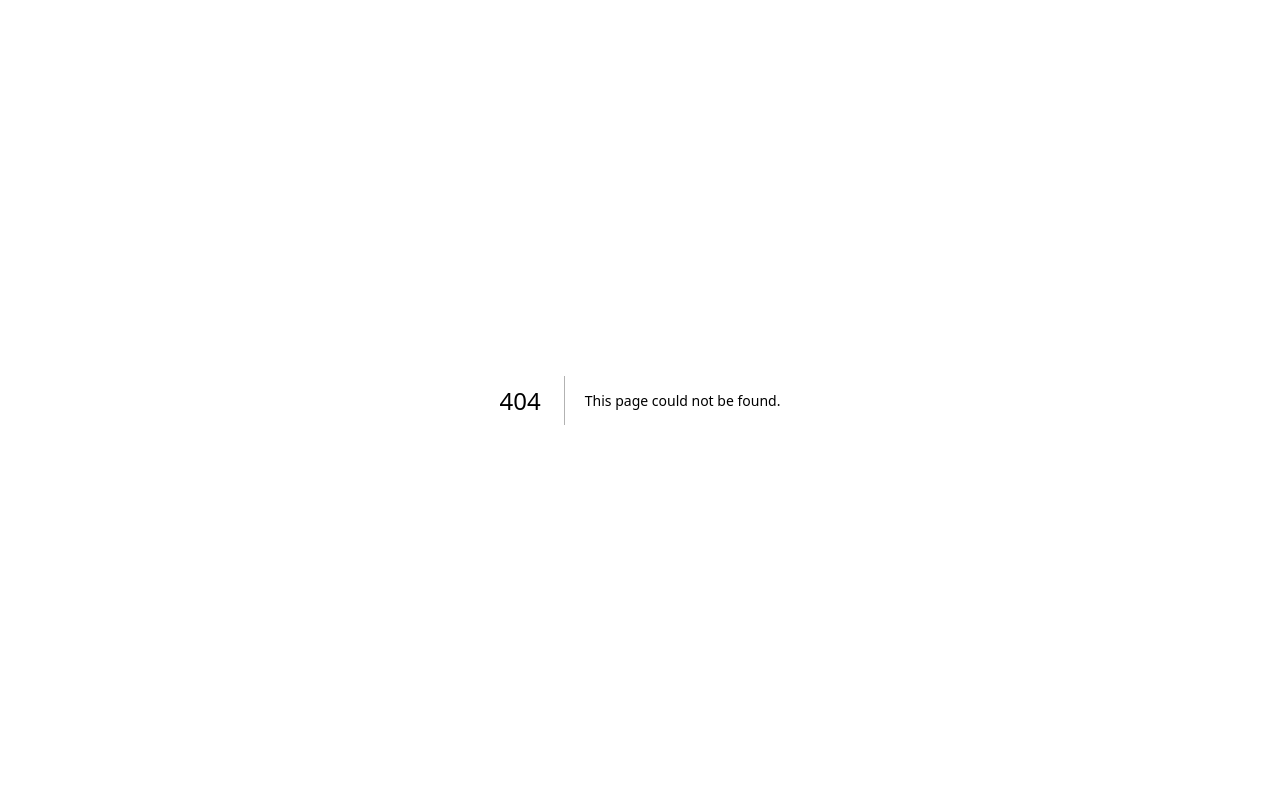
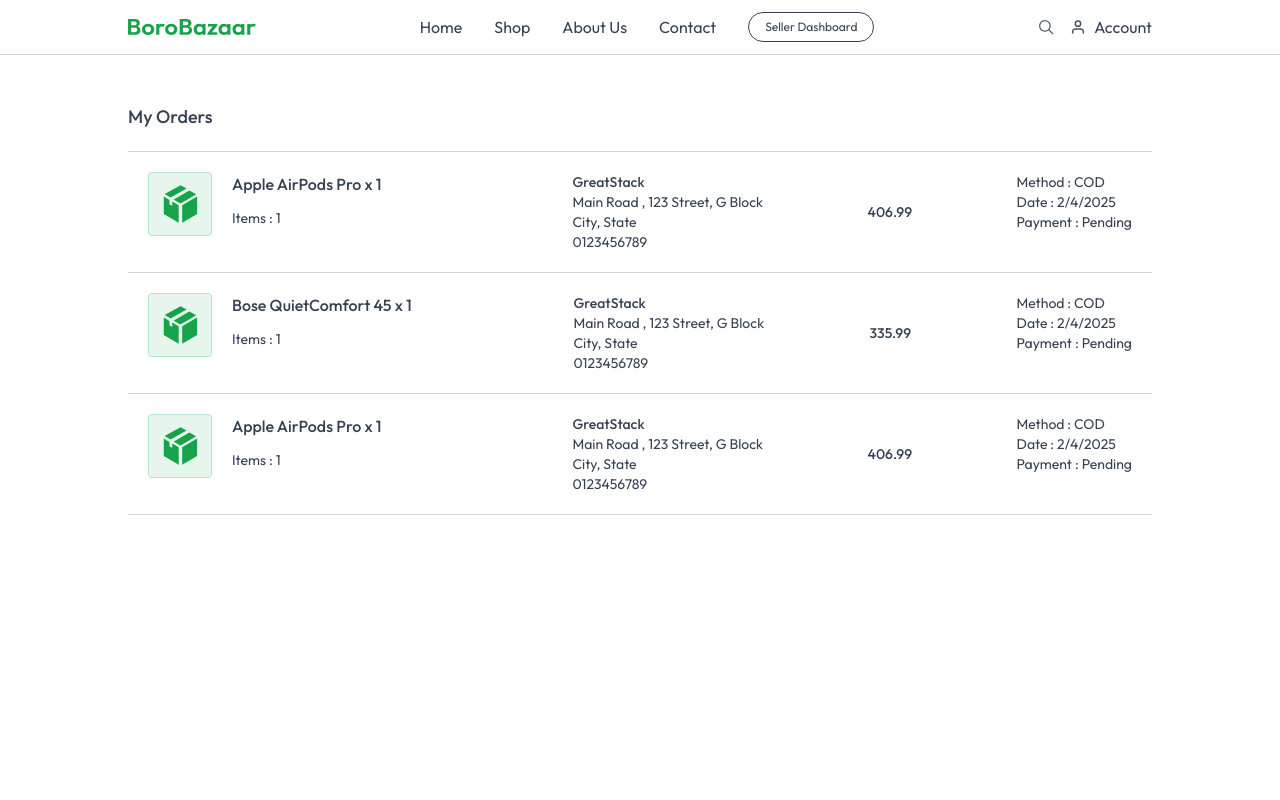
Before and after one commit to AbdurRehman1299/borobazaar, a Next.js app: page /my-orders in a window 1280 px wide. Before the commit this address had no page. Shown: the top 800 px of the page. Built offline with nearby package versions, Linux system fonts and the light colour scheme.

Commit message:
create my orders page

```diff
--- /dev/null
+++ b/app/my-orders/page.js
@@ -0,0 +1,95 @@
+'use client';
+
+import Footer from "@/components/Footer";
+import Loading from "@/components/Loading";
+import Navbar from "@/components/Navbar";
+import { useAppContext } from "@/context/AppContext";
+import { assets, orderDummyData } from "@/lib/assets";
+import Image from "next/image";
+import { useEffect, useState } from "react";
+
+const MyOrders = () => {
+  const { currency } = useAppContext();
+
+  const [orders, setOrders] = useState([]);
+  const [loading, setLoading] = useState(true);
+
+  const fetchOrders = async () => {
+    setOrders(orderDummyData);
+    setLoading(false);
+  };
+
+  useEffect(() => {
+    fetchOrders();
+  }, []);
+
+  return (
+    <main>
+      <Navbar />
+      <section className="flex flex-col justify-between px-6 md:px-16 lg:px-32 py-6 min-h-screen">
+        <div className="space-y-5">
+          <h2 className="text-lg font-medium mt-6">My Orders</h2>
+          {loading ? (
+            <Loading />
+          ) : (
+            <div className="max-w-5xl border-t border-gray-300 text-sm">
+              {orders.map((order, index) => (
+                <div
+                  key={index}
+                  className="flex flex-col md:flex-row gap-5 justify-between p-5 border-b border-gray-300"
+                >
+                  <div className="flex-1 flex gap-5 max-w-80">
+                    <Image
+                      className="max-w-16 max-h-16 object-cover"
+                      src={assets.box_icon}
+                      alt="box-icon"
+                    />
+                    <p className="flex flex-col gap-3">
+                      <span className="font-medium text-base">
+                        {order.items
+                          .map(
+                            (item) => item.product.name + ` x ${item.quantity}`,
+                          )
+                          .join(", ")}
+                      </span>
+                      <span>Items : {order.items.length}</span>
+                    </p>
+                  </div>
+                  <div>
+                    <p>
+                      <span className="font-medium">
+                        {order.address.fullName}
+                      </span>
+                      <br />
+                      <span>{order.address.area}</span>
+                      <br />
+                      <span>{`${order.address.city}, ${order.address.state}`}</span>
+                      <br />
+                      <span>{order.address.phoneNumber}</span>
+                    </p>
+                  </div>
+                  <p className="font-medium my-auto">
+                    {currency}
+                    {order.amount}
+                  </p>
+                  <div>
+                    <p className="flex flex-col">
+                      <span>Method : COD</span>
+                      <span>
+                        Date : {new Date(order.date).toLocaleDateString()}
+                      </span>
+                      <span>Payment : Pending</span>
+                    </p>
+                  </div>
+                </div>
+              ))}
+            </div>
+          )}
+        </div>
+      </section>
+      <Footer />
+    </main>
+  );
+};
+
+export default MyOrders;
```
Also changed, not shown: assets/box_icon.svg.
